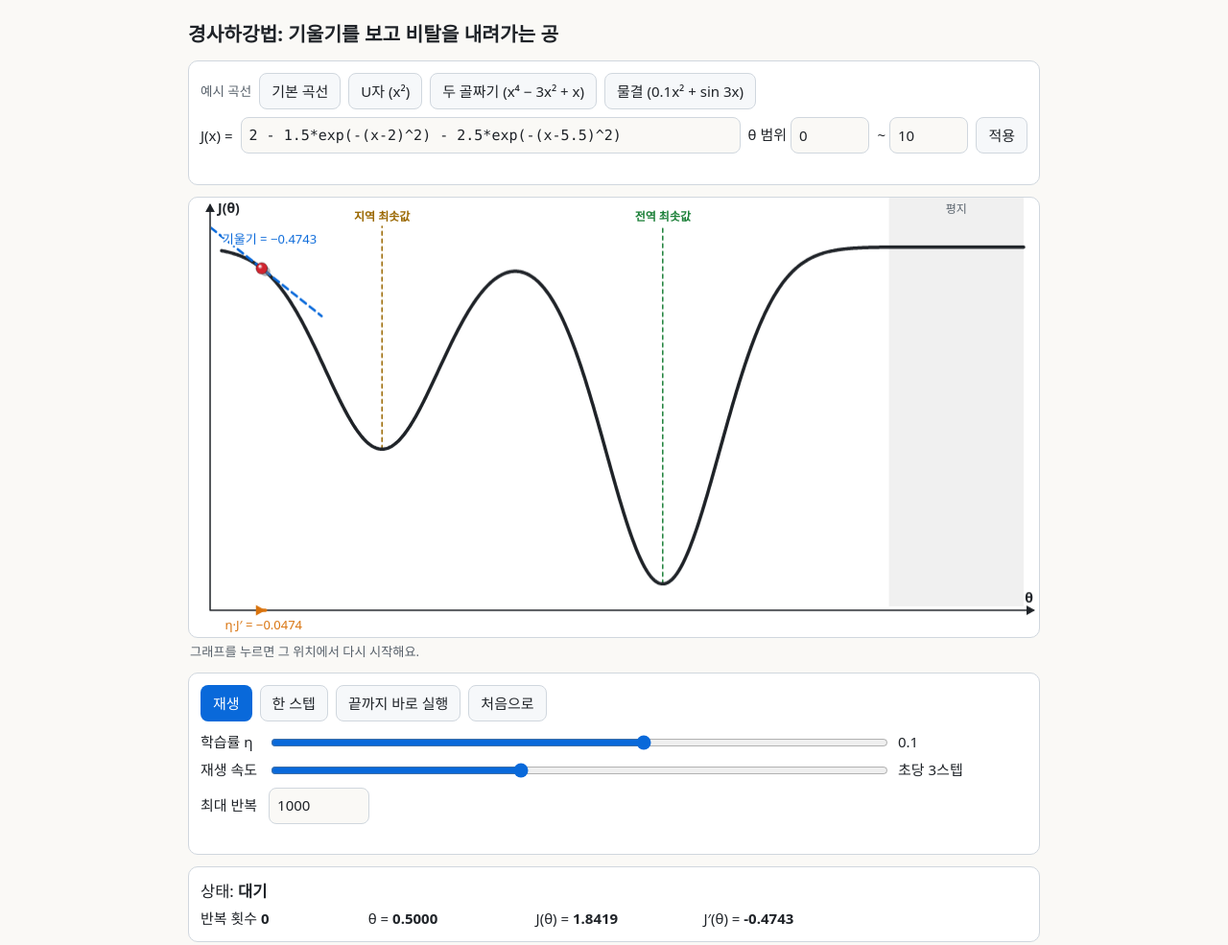
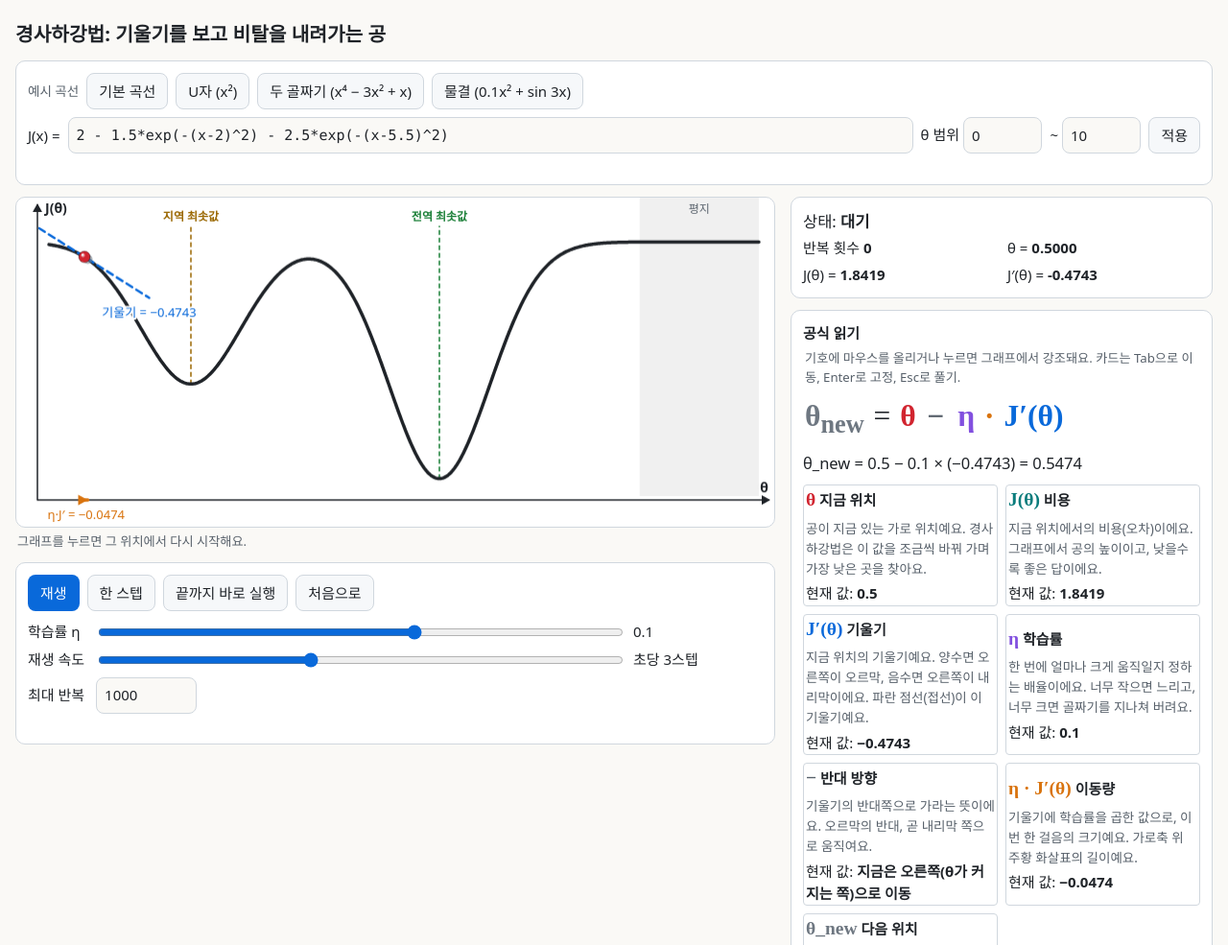
Before and after one commit to Kim-ms-02/business-agent-lab, a website: page project_1/index.html in a window 1280 px wide. Shown: the top 985 px of the page at 96% size. Drawn offline with Linux system fonts and the light colour scheme.

Commit message:
노트북 화면 기준 좌우 2단 배치: 왼쪽 그래프·재생, 오른쪽 상태·공식 읽기, 그래프 높이를 창에 맞춤
Co-Authored-By: Claude Opus 5.5 <noreply@anthropic.com>

```diff
--- a/project_1/index.html
+++ b/project_1/index.html
@@ -43,7 +43,17 @@
     }
     * { box-sizing: border-box; }
     body { margin: 0; background: var(--bg); color: var(--fg); font: 15px/1.55 var(--font); }
-    .wrap { max-width: 920px; margin: 0 auto; padding: 16px; }
+    .wrap { max-width: 1320px; margin: 0 auto; padding: 16px; }
+    /* 노트북 이상(1000px~): 왼쪽 그래프·재생, 오른쪽 상태·공식 읽기. 그보다 좁으면 위아래로 */
+    .layout { display: block; }
+    @media (min-width: 1000px) {
+      .layout { display: grid; grid-template-columns: minmax(0, 1fr) 440px; gap: 16px; align-items: start; }
+      .layout > .left { position: sticky; top: 8px; }   /* 오른쪽 카드를 내려 봐도 그래프는 보이게 */
+      .layout > .right > .panel:first-child { margin-top: 0; }
+      #cards { grid-template-columns: repeat(2, minmax(0, 1fr)); }
+      #cards button { padding: 8px; }
+      #cards .meaning { font-size: 0.85em; }
+    }
     h1 { font-size: 1.35em; margin: 4px 0 12px; }
     .panel { background: var(--panel); border: 1px solid var(--border); border-radius: 10px; padding: 12px; margin: 12px 0; }
     .row { display: flex; flex-wrap: wrap; gap: 8px; align-items: center; }
@@ -117,6 +127,8 @@
     <div id="error" class="error" role="alert"></div>
   </section>
 
+  <div class="layout">
+  <div class="left">
   <canvas id="plot" aria-label="비용 함수 그래프와 공"></canvas>
   <p class="hint">그래프를 누르면 그 위치에서 다시 시작해요.</p>
 
@@ -143,6 +155,8 @@
     <div id="iterError" class="error" role="alert"></div>
   </section>
 
+  </div>
+  <div class="right">
   <section class="panel status">
     <div id="statusText">상태: <b id="status"></b></div>
     <div>반복 횟수 <b id="k"></b></div>
@@ -161,6 +175,8 @@
     <div id="substituted"></div>
     <div id="cards"></div>
   </section>
+  </div>
+  </div>
 </main>
 
   <script type="module">
@@ -245,7 +261,13 @@
     let W = 600, H = 380;
     function resizeCanvas() {
       W = canvas.clientWidth;
-      H = Math.round(Math.max(Math.min(W * 0.62, 460), 250));
+      // 넓은 화면(좌우 2단)에서는 그래프와 재생 컨트롤이 한 화면에 들어오도록 창 높이에 맞춤
+      // (창 높이 − 그래프 위쪽 영역 − 그래프 아래 안내문·재생 컨트롤)
+      const wide = matchMedia('(min-width: 1000px)').matches;
+      const top = canvas.getBoundingClientRect().top + window.scrollY;
+      const below = canvas.parentElement.offsetHeight - canvas.offsetHeight;
+      const fitH = wide ? window.innerHeight - top - below - 12 : Infinity;
+      H = Math.round(Math.max(Math.min(W * 0.62, fitH, 560), 250));
       const dpr = window.devicePixelRatio || 1;
       canvas.style.height = `${H}px`;
       canvas.width = Math.round(W * dpr);
@@ -858,6 +880,7 @@
     darkQuery.addEventListener('change', () => { applyPalette(); draw(); });
     motionQuery.addEventListener('change', () => { reducedMotion = motionQuery.matches; if (reducedMotion) flight = null; draw(); });
     new ResizeObserver(() => { resizeCanvas(); draw(); }).observe(canvas);
+    window.addEventListener('resize', () => { resizeCanvas(); draw(); }); // 창 높이만 바뀔 때
 
     applyPalette();
     resizeCanvas();
```
